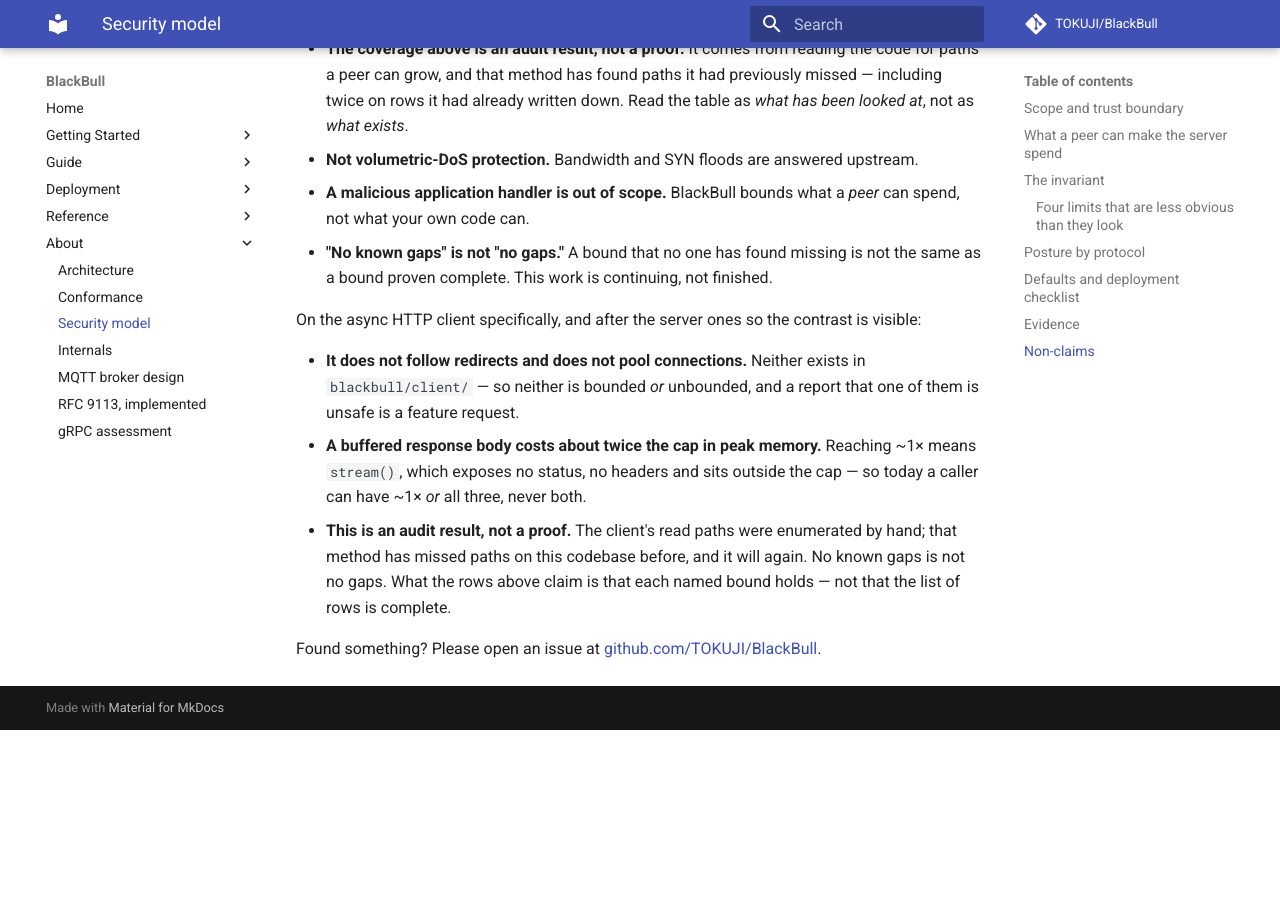
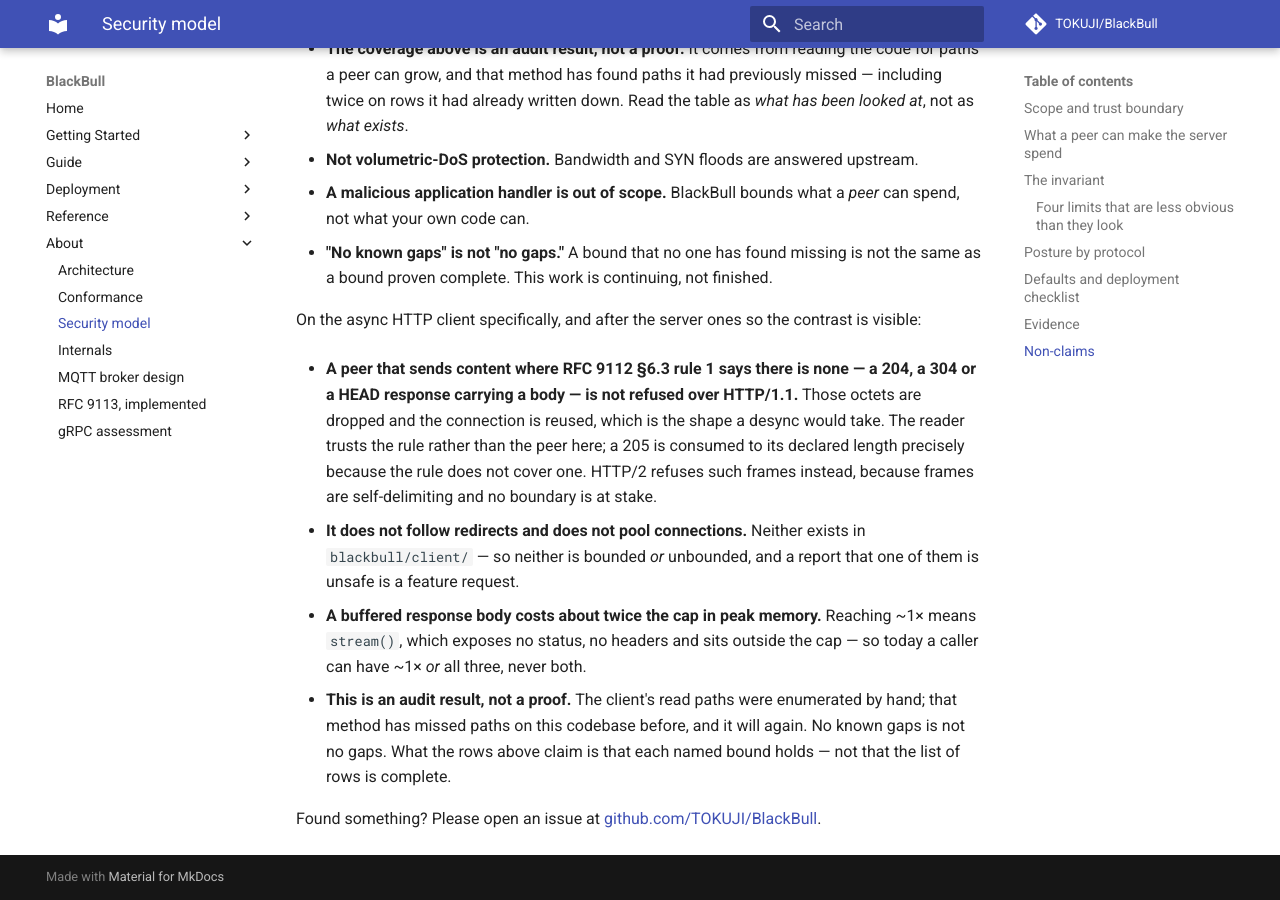
Before and after one commit to TOKUJI/BlackBull, an MkDocs documentation site: the page built from docs/about/security-model.md, in a window 1280 px wide and 900 px high, scrolled down 9818 px. Built offline with MkDocs 1.6.1 and Material for MkDocs 9.7.7, drawn with Linux system fonts in a browser that asks for light colours; comment, search, counter and statistics services are not loaded; before the commit the page ends 10548 px from its top, so only the background shows below that.

Commit message:
docs: name the laxity the 205 desync rationale rests on (BLA-461)
The same shape — content where RFC 9112 §6.3 rule 1 says there is none — is
tolerated over HTTP/1.1 for a 204, a 304 and a HEAD response: the octets are
dropped and the connection reused. Saying why 205 is different without
saying what happens to the rest leaves the boundary where a reader would
misplace it.

Co-Authored-By: DeepSeek <noreply@deepseek.com>

```diff
--- a/docs/about/security-model.md
+++ b/docs/about/security-model.md
@@ -282,6 +282,14 @@ less than one that draws its own boundary:
 On the async HTTP client specifically, and after the server ones so the
 contrast is visible:
 
+- **A peer that sends content where RFC 9112 §6.3 rule 1 says there is none —
+  a 204, a 304 or a HEAD response carrying a body — is not refused over
+  HTTP/1.1.** Those octets are dropped and the connection is reused, which is
+  the shape a desync would take. The reader trusts the rule rather than the
+  peer here; a 205 is consumed to its declared length precisely because the
+  rule does not cover one. HTTP/2 refuses such frames instead, because frames
+  are self-delimiting and no boundary is at stake.
+
 - **It does not follow redirects and does not pool connections.** Neither
   exists in `blackbull/client/` — so neither is bounded *or* unbounded, and a
   report that one of them is unsafe is a feature request.
```
